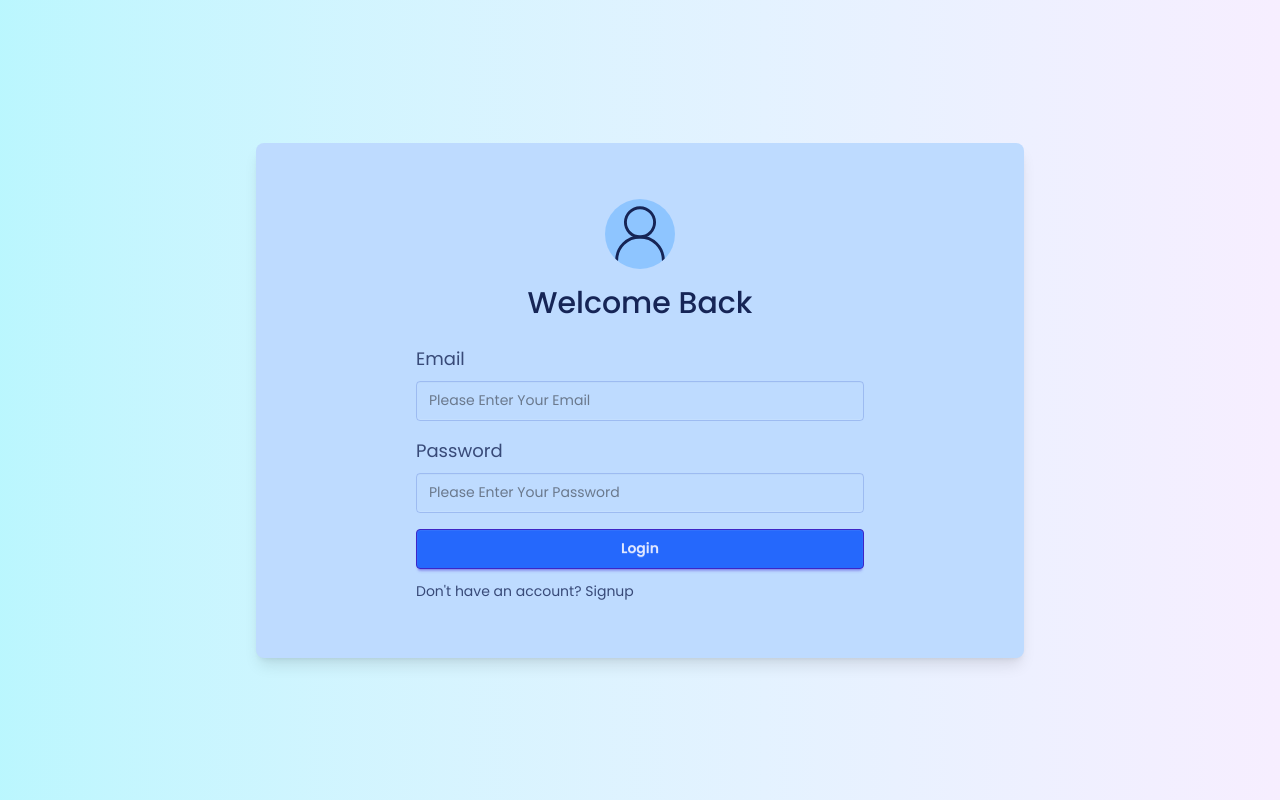
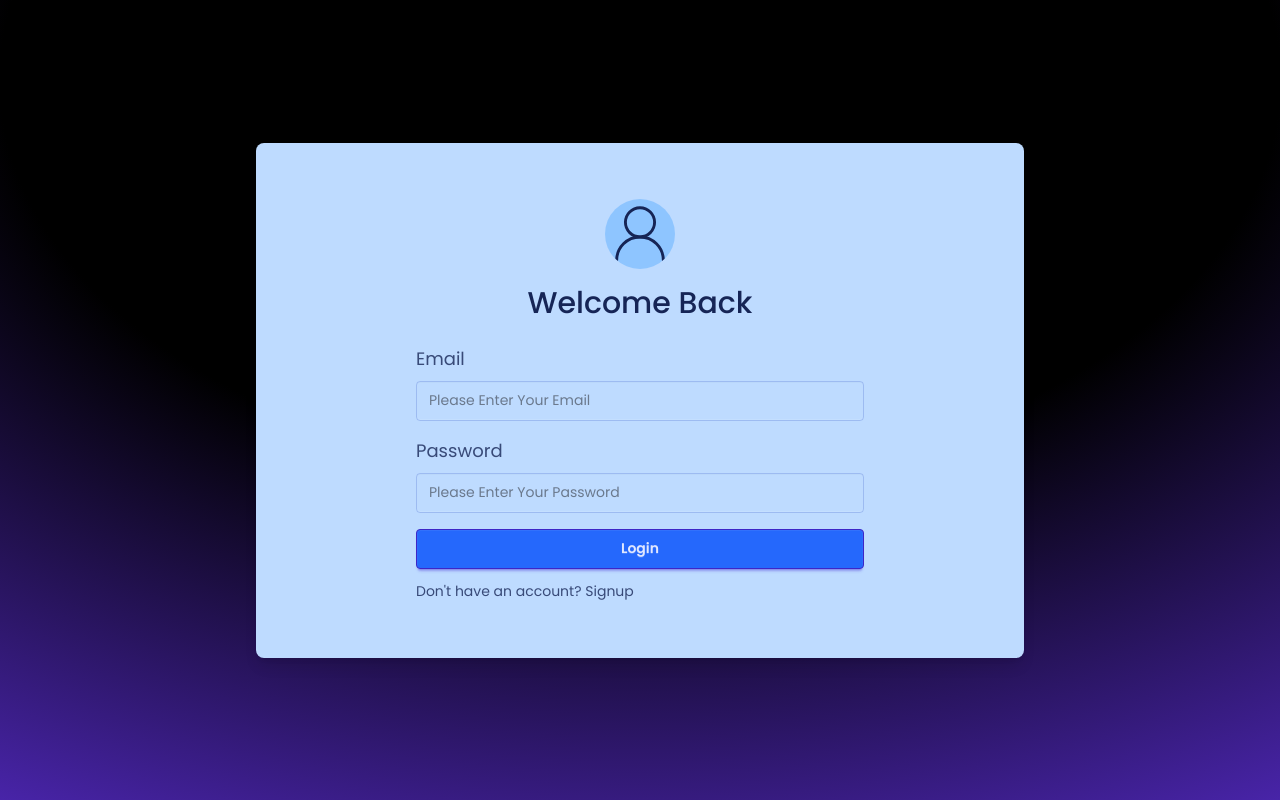
Before and after one commit to storytimewithgreg1-sudo/raiseIt, a React app in the folder frontend/: page /login in a window 1280 px wide. Built offline with nearby package versions, Linux system fonts and the light colour scheme; no server answers; the HTML template or start-up script is replaced by a standard one.

Commit message:
style: add gradient to loginpage and signuppage

```diff
--- a/frontend/src/pages/LoginPage.jsx
+++ b/frontend/src/pages/LoginPage.jsx
@@ -23,7 +23,8 @@ const LoginPage = () => {
 
 
   return (
-    <div className="min-h-screen bg-linear-to-r from-cyan-300/40 to-purple-200/40">
+    <div className="min-h-screen w-full items-center px-5  [background:radial-gradient(125%_125%_at_50%_10%,#000_40%,#63e_100%)]">
+
       <div className=" flex items-center justify-center mx-auto  h-screen container px-4 py-8">
         <div className="shadow-lg  px-4 py-8 max-w-3xl w-full mx-auto card bg-blue-200">
           <div className="card-body">
@@ -90,6 +91,7 @@ const LoginPage = () => {
 
       </div>
 
+
     </div>
   )
 }
--- a/frontend/src/pages/SignupPage.jsx
+++ b/frontend/src/pages/SignupPage.jsx
@@ -35,7 +35,7 @@ const SignupPage = () => {
 
 
     return (
-        <div className="min-h-screen bg-linear-to-r from-cyan-300/40 to-purple-200/40">
+       <div className="min-h-screen w-full items-center px-5  [background:radial-gradient(125%_125%_at_50%_10%,#000_40%,#63e_100%)]">
             <div className=" flex items-center justify-center mx-auto  h-screen container px-4 py-8">
                 <div className="shadow-lg  px-4 py-8 max-w-3xl w-full  mx-auto card bg-blue-200">
                     <div className="card-body">
```
